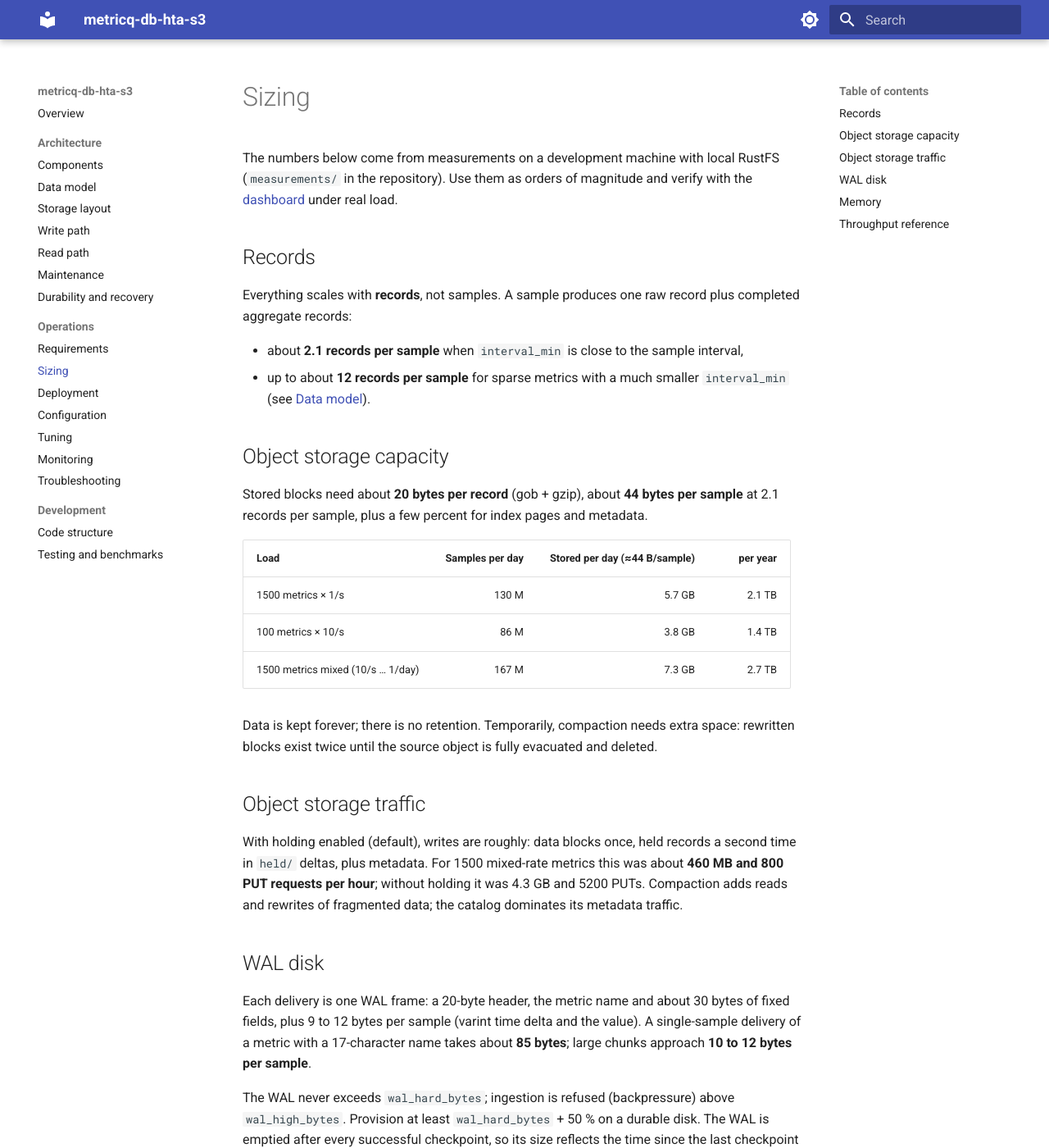
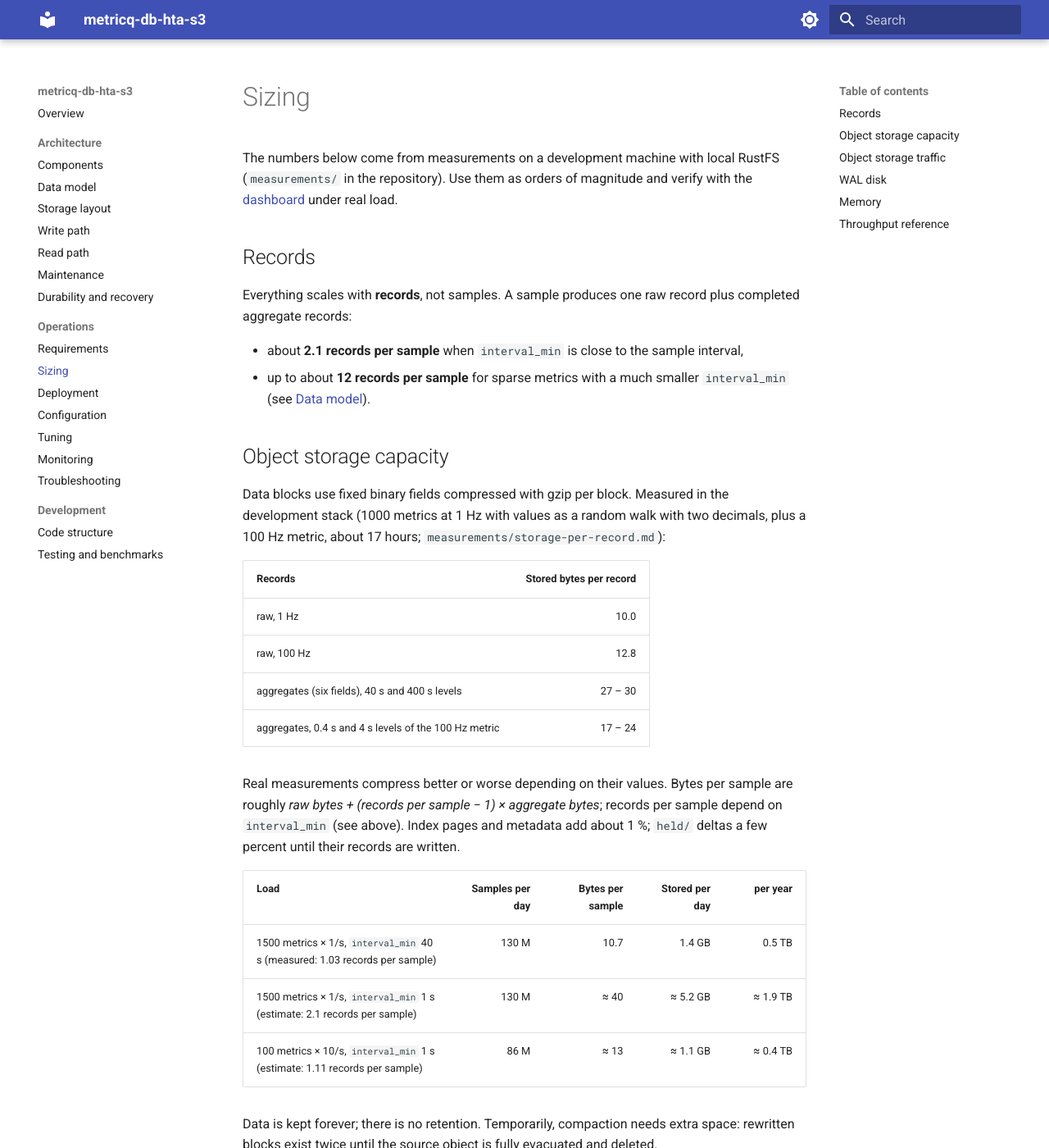
Before and after one commit to metricq/metricq-db-hta-s3, an MkDocs documentation site: the page built from docs/operations/sizing.md, in a window 1280 px wide and 1400 px high. Shown: the whole window at 82% size. Built offline with MkDocs 1.6.1 and Material for MkDocs 9.7.7, drawn with Linux system fonts in a browser that asks for light colours.

Commit message:
Update storage sizing to the binary block format
sizing.md still quoted 20 bytes per record for gob plus gzip blocks. Data
blocks use fixed binary fields since d9844d6; measured in the development
stack: 10 bytes per raw record at 1 Hz, 13 at 100 Hz, 27 to 30 per
aggregate record. Records per sample depend on interval_min, so the table
now separates measured and estimated configurations. The measurement is
recorded in measurements/storage-per-record.md.

Assisted-by: Claude <noreply@anthropic.com>

```diff
--- a/docs/operations/sizing.md
+++ b/docs/operations/sizing.md
@@ -16,15 +16,29 @@ record plus completed aggregate records:
 
 ## Object storage capacity
 
-Stored blocks need about **20 bytes per record** (gob + gzip), about
-**44 bytes per sample** at 2.1 records per sample, plus a few percent for index
-pages and metadata.
+Data blocks use fixed binary fields compressed with gzip per block. Measured
+in the development stack (1000 metrics at 1 Hz with values as a random walk
+with two decimals, plus a 100 Hz metric, about 17 hours;
+`measurements/storage-per-record.md`):
 
-| Load | Samples per day | Stored per day (≈44 B/sample) | per year |
-| --- | ---: | ---: | ---: |
-| 1500 metrics × 1/s | 130 M | 5.7 GB | 2.1 TB |
-| 100 metrics × 10/s | 86 M | 3.8 GB | 1.4 TB |
-| 1500 metrics mixed (10/s … 1/day) | 167 M | 7.3 GB | 2.7 TB |
+| Records | Stored bytes per record |
+| --- | ---: |
+| raw, 1 Hz | 10.0 |
+| raw, 100 Hz | 12.8 |
+| aggregates (six fields), 40 s and 400 s levels | 27 – 30 |
+| aggregates, 0.4 s and 4 s levels of the 100 Hz metric | 17 – 24 |
+
+Real measurements compress better or worse depending on their values.
+Bytes per sample are roughly *raw bytes + (records per sample − 1) ×
+aggregate bytes*; records per sample depend on `interval_min` (see above).
+Index pages and metadata add about 1 %; `held/` deltas a few percent until
+their records are written.
+
+| Load | Samples per day | Bytes per sample | Stored per day | per year |
+| --- | ---: | ---: | ---: | ---: |
+| 1500 metrics × 1/s, `interval_min` 40 s (measured: 1.03 records per sample) | 130 M | 10.7 | 1.4 GB | 0.5 TB |
+| 1500 metrics × 1/s, `interval_min` 1 s (estimate: 2.1 records per sample) | 130 M | ≈ 40 | ≈ 5.2 GB | ≈ 1.9 TB |
+| 100 metrics × 10/s, `interval_min` 1 s (estimate: 1.11 records per sample) | 86 M | ≈ 13 | ≈ 1.1 GB | ≈ 0.4 TB |
 
 Data is kept forever; there is no retention. Temporarily, compaction needs
 extra space: rewritten blocks exist twice until the source object is fully
```
Also changed, not shown: measurements/storage-per-record.md (added, +51 -0 lines).
